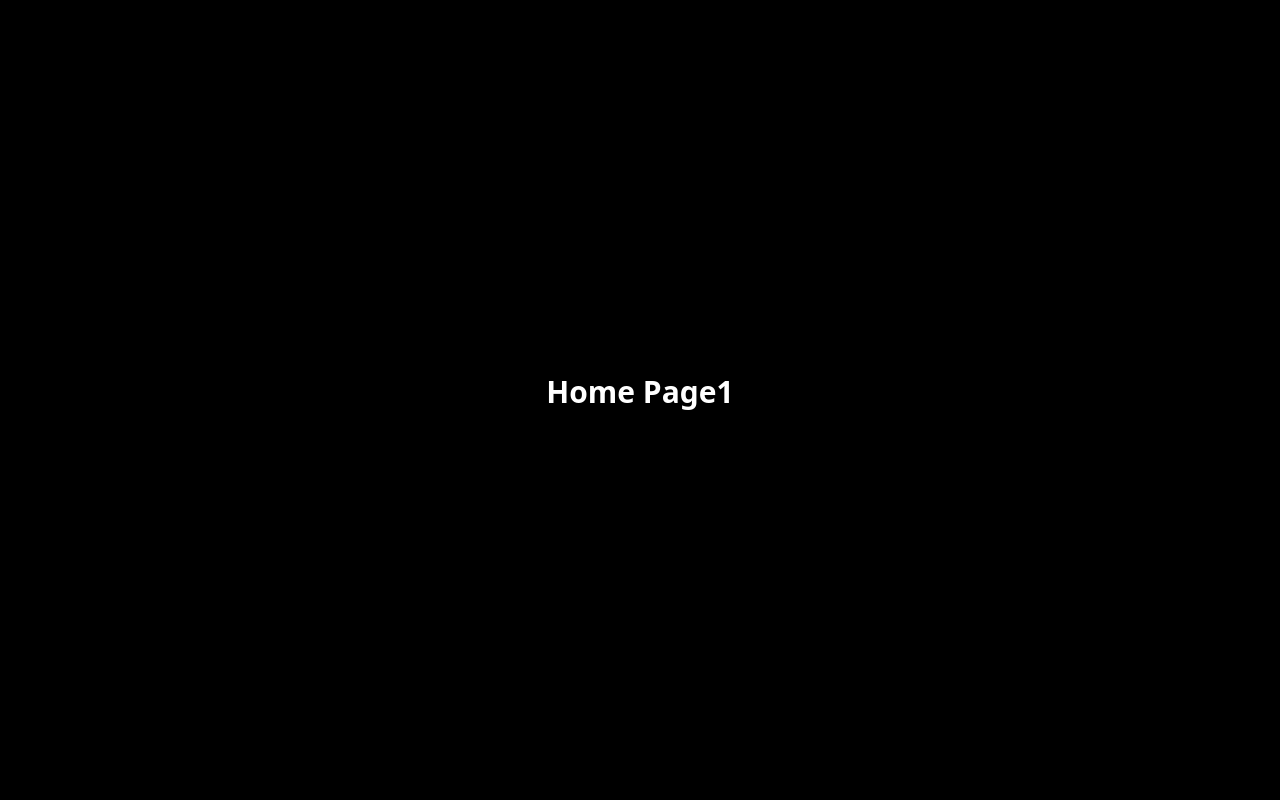
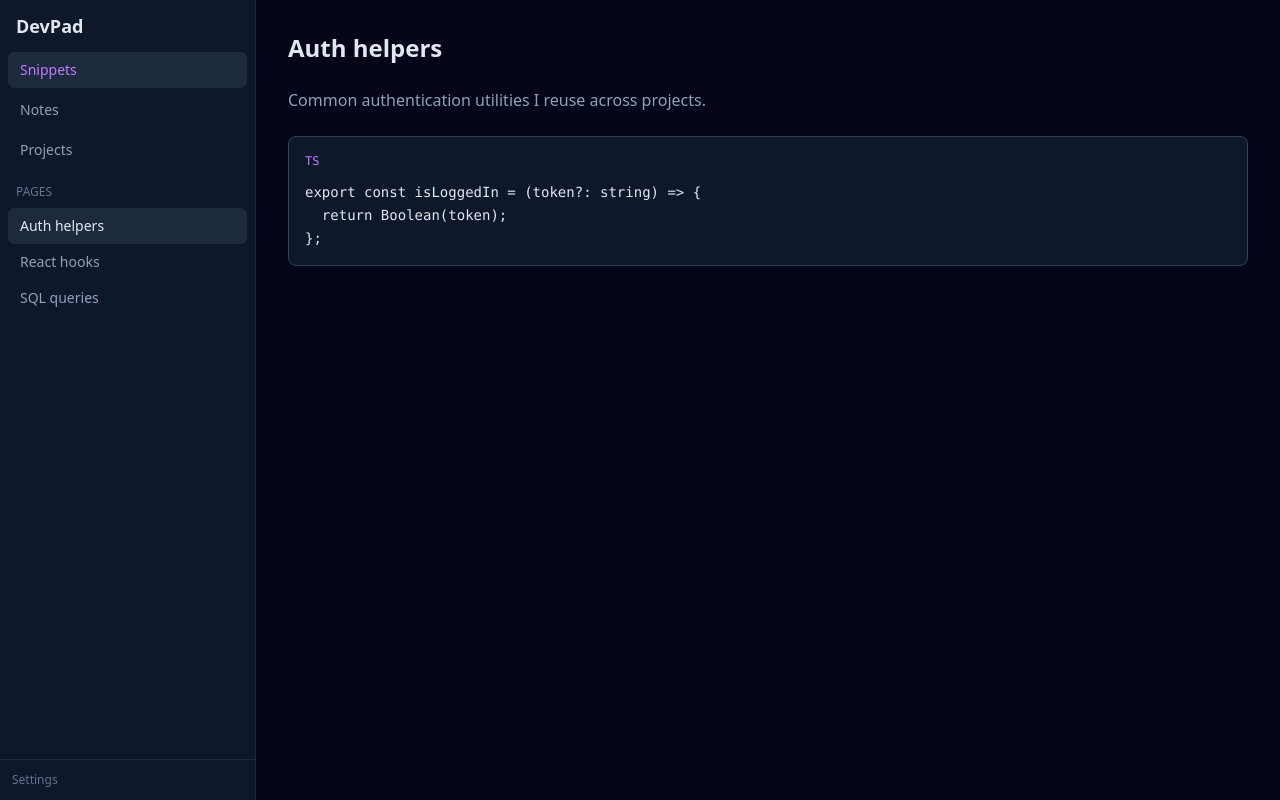
Before and after one commit to rmegi/dev-pad, a React (Vite) app in the folder dev-pad-gui/: page / in a window 1280 px wide. Built offline with nearby package versions, Linux system fonts and the light colour scheme.

Commit message:
feat: update HomePage layout and add CodeBlock, PageItem, and SidebarTab components

```diff
--- a/dev-pad-gui/index.html
+++ b/dev-pad-gui/index.html
@@ -2,9 +2,9 @@
 <html lang="en">
   <head>
     <meta charset="UTF-8" />
-    <link rel="icon" type="image/svg+xml" href="/vite.svg" />
+    <link rel="icon" type="image/svg+xml" href="/devPadLogo.svg" />
     <meta name="viewport" content="width=device-width, initial-scale=1.0" />
-    <title>dev-pad-gui</title>
+    <title>dev-pad</title>
   </head>
   <body>
     <div id="root"></div>
--- /dev/null
+++ b/dev-pad-gui/src/components/codeBlock/codeBlock.tsx
@@ -0,0 +1,37 @@
+import React from "react";
+
+interface CodeBlockProps {
+  code: string;
+  language: string;
+}
+
+const CodeBlock: React.FC<CodeBlockProps> = ({ code, language }) => {
+  return (
+    <div className="bg-slate-900 border border-slate-700 rounded-lg p-4 font-mono relative group">
+      <div className="flex items-center justify-between mb-3">
+        <span className="text-xs uppercase text-purple-400">
+          {language}
+        </span>
+
+        <button
+          className="
+            text-xs
+            text-slate-400
+            opacity-0
+            group-hover:opacity-100
+            hover:text-purple-400
+            transition
+          "
+        >
+          Copy
+        </button>
+      </div>
+
+      <pre className="text-sm leading-relaxed whitespace-pre-wrap text-slate-200">
+        {code}
+      </pre>
+    </div>
+  );
+};
+
+export default CodeBlock;
--- /dev/null
+++ b/dev-pad-gui/src/components/pageItem/pageItem.tsx
@@ -0,0 +1,23 @@
+import React from "react";
+
+interface PageItemProps {
+  title: string;
+  active?: boolean;
+}
+
+const PageItem: React.FC<PageItemProps> = ({ title, active }) => {
+  return (
+    <div
+      className={`px-3 py-2 rounded-md text-sm cursor-pointer transition
+        ${
+          active
+            ? "bg-slate-800 text-slate-200"
+            : "text-slate-400 hover:bg-slate-800 hover:text-slate-200"
+        }`}
+    >
+      {title}
+    </div>
+  );
+};
+
+export default PageItem;
--- /dev/null
+++ b/dev-pad-gui/src/components/sidebartab/sidebartab.tsx
@@ -0,0 +1,23 @@
+import React from "react";
+
+interface SidebarTabProps {
+  label: string;
+  active?: boolean;
+}
+
+const SidebarTab: React.FC<SidebarTabProps> = ({ label, active }) => {
+  return (
+    <button
+      className={`w-full text-left px-3 py-2 rounded-md text-sm transition
+        ${
+          active
+            ? "bg-slate-800 text-purple-400"
+            : "text-slate-400 hover:bg-slate-800 hover:text-slate-200"
+        }`}
+    >
+      {label}
+    </button>
+  );
+};
+
+export default SidebarTab;
--- a/dev-pad-gui/src/pages/HomePage.tsx
+++ b/dev-pad-gui/src/pages/HomePage.tsx
@@ -1,11 +1,72 @@
-import React from 'react';
+import CodeBlock from "../components/codeBlock/codeBlock";
+import PageItem from "../components/pageItem/pageItem";
+import SidebarTab from "../components/sidebartab/sidebartab";
 
-const HomePage: React.FC = () => {
-    return (
-    <div className="min-h-screen bg-black text-white flex items-center justify-center">
-            <h1 className="text-3xl font-bold text-white mb-4">Home Page1</h1>
+const HomePage = () => {
+  return (
+    <div className="flex h-screen bg-slate-950 text-slate-200">
+      {/* Sidebar */}
+      <aside className="w-64 bg-slate-900 border-r border-slate-800 flex flex-col">
+        {/* App title */}
+        <div className="px-4 py-3 text-lg font-semibold ">
+          DevPad
         </div>
-    );
+
+        {/* Tabs */}
+        <div className="px-2 space-y-1">
+          <SidebarTab label="Snippets" active />
+          <SidebarTab label="Notes" />
+          <SidebarTab label="Projects" />
+        </div>
+
+        {/* Pages */}
+        <div className="mt-4 px-2 flex-1 overflow-auto">
+          <p className="px-2 mb-2 text-xs uppercase text-slate-500">
+            Pages
+          </p>
+
+          <PageItem title="Auth helpers" active />
+          <PageItem title="React hooks" />
+          <PageItem title="SQL queries" />
+        </div>
+
+        {/* Footer */}
+        <div className="p-3 border-t border-slate-800 text-xs text-slate-500">
+          Settings
+        </div>
+      </aside>
+
+      {/* Main Content */}
+      <main className="flex-1 p-8 overflow-auto">
+        {/* Page title */}
+        <input
+          className="
+            w-full
+            bg-transparent
+            text-2xl
+            font-semibold
+            outline-none
+            mb-6
+            placeholder:text-slate-500
+          "
+          defaultValue="Auth helpers"
+        />
+
+        {/* Text block */}
+        <div className="mb-6 text-slate-400">
+          Common authentication utilities I reuse across projects.
+        </div>
+
+        {/* Code block */}
+        <CodeBlock
+          language="ts"
+          code={`export const isLoggedIn = (token?: string) => {
+  return Boolean(token);
+};`}
+        />
+      </main>
+    </div>
+  );
 };
 
 export default HomePage;
```
Also changed, not shown: dev-pad-gui/public/devPadLogo.svg (added).
